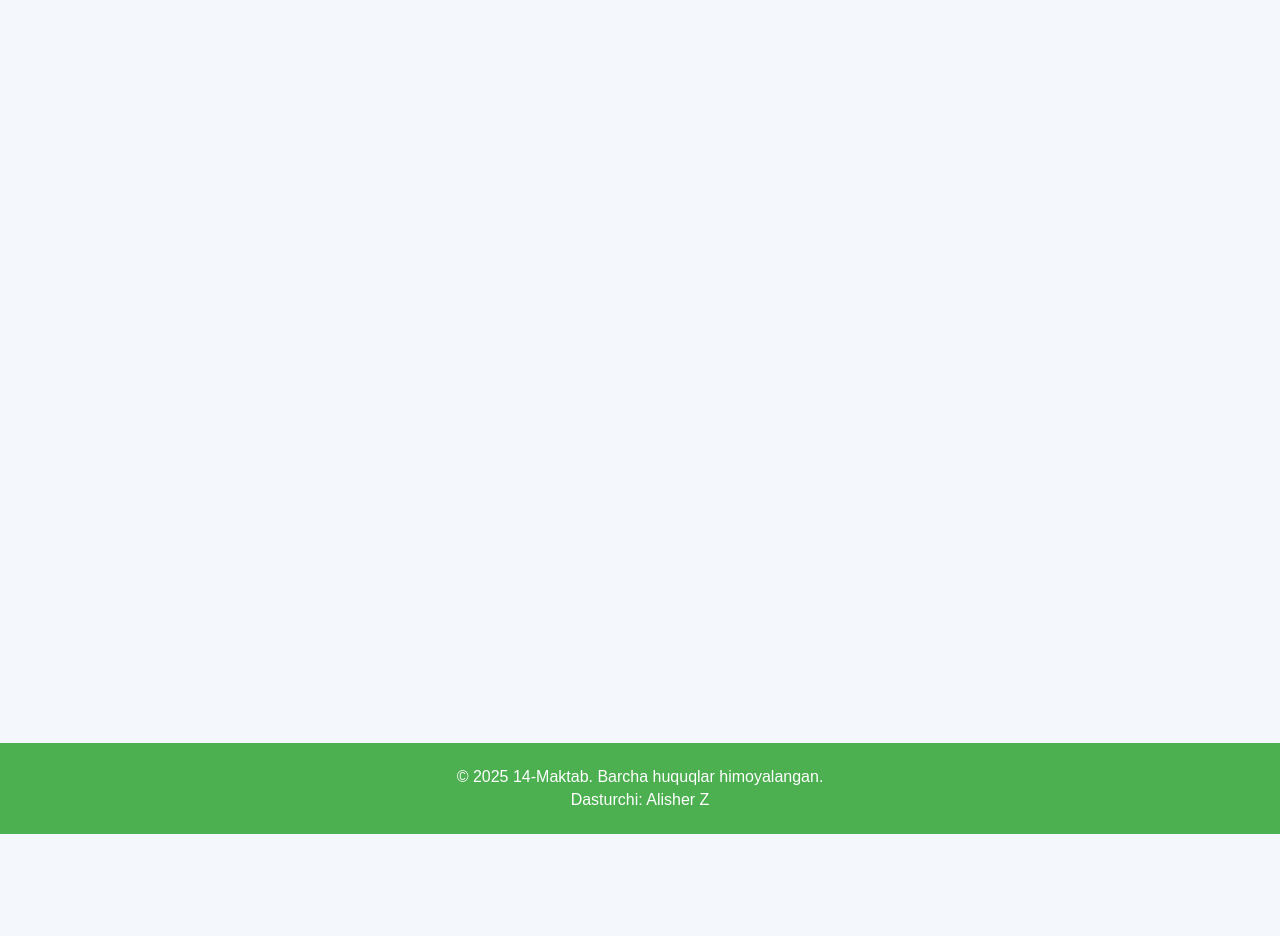
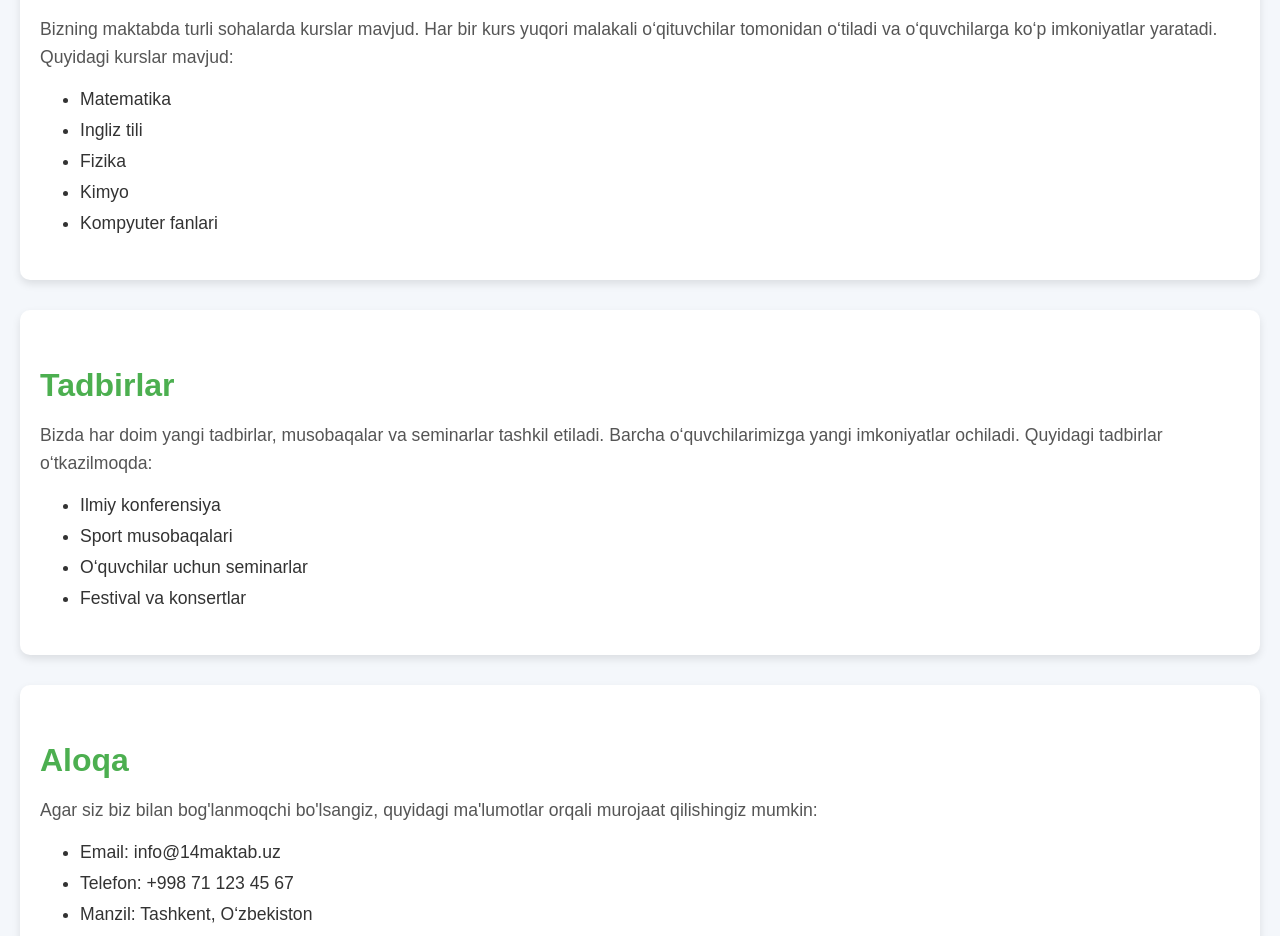
Before and after one commit to AlisherZayniddinov/14-maktab.uz, a plain HTML site: page index.html in a window 1280 px wide. Shown: the part 716-1652 px from the top of the page. Before the commit the page ends 1550 px from the top, so only its background shows below. Drawn offline with Linux system fonts and the light colour scheme.

Commit message:
O'zgartirildi 00:07

```diff
--- a/index.html
+++ b/index.html
@@ -24,35 +24,64 @@
     </header>
 
     <section id="home">
-        <h2>Bizning maktab</h2>
-        <p>14-maktab o'quvchilari uchun eng yaxshi imkoniyatlarni yaratadi!</p>
+        <h2>Bosh sahifa</h2>
+        <p>14-Maktab o‘quvchilari uchun eng yaxshi imkoniyatlarni yaratadi. O‘quvchilarga sifatli ta'lim taqdim etish bizning asosiy maqsadimizdir.</p>
     </section>
 
     <section id="about">
         <h2>Biz haqimizda</h2>
-        <p>14-Maktab ta'lim sohasida o'zining nufuzini topgan eng yaxshi maktablardan biridir.</p>
+        <p>14-Maktab — O‘zbekistonning etakchi ta’lim muassasalaridan biri. O‘quvchilarga zamonaviy o‘qitish metodlari, yuqori malakali o‘qituvchilar va eng yaxshi sharoitlar taqdim etiladi.</p>
     </section>
 
     <section id="courses">
         <h2>Kurslar</h2>
-        <p>Bizning maktabda turli sohalarda kurslar mavjud. Har bir kurs yuqori malakali o‘qituvchilar tomonidan o‘tiladi.</p>
+        <p>Bizning maktabda turli sohalarda kurslar mavjud. Har bir kurs yuqori malakali o‘qituvchilar tomonidan o‘tiladi va o‘quvchilarga ko‘p imkoniyatlar yaratadi. Quyidagi kurslar mavjud:</p>
+        <ul>
+            <li>Matematika</li>
+            <li>Ingliz tili</li>
+            <li>Fizika</li>
+            <li>Kimyo</li>
+            <li>Kompyuter fanlari</li>
+        </ul>
     </section>
 
     <section id="events">
         <h2>Tadbirlar</h2>
-        <p>Biz muntazam ravishda tadbirlar va musobaqalar tashkil etamiz. Yangi imkoniyatlar bilan tanishing!</p>
+        <p>Bizda har doim yangi tadbirlar, musobaqalar va seminarlar tashkil etiladi. Barcha o‘quvchilarimizga yangi imkoniyatlar ochiladi. Quyidagi tadbirlar o‘tkazilmoqda:</p>
+        <ul>
+            <li>Ilmiy konferensiya</li>
+            <li>Sport musobaqalari</li>
+            <li>O‘quvchilar uchun seminarlar</li>
+            <li>Festival va konsertlar</li>
+        </ul>
     </section>
 
     <section id="contact">
         <h2>Aloqa</h2>
-        <p>Agar siz biz bilan bog'lanmoqchi bo'lsangiz, quyidagi ma'lumotlar orqali murojaat qilishingiz mumkin.</p>
+        <p>Agar siz biz bilan bog'lanmoqchi bo'lsangiz, quyidagi ma'lumotlar orqali murojaat qilishingiz mumkin:</p>
+        <ul>
+            <li>Email: info@14maktab.uz</li>
+            <li>Telefon: +998 71 123 45 67</li>
+            <li>Manzil: Tashkent, O‘zbekiston</li>
+        </ul>
     </section>
 
     <section id="blog">
         <h2>Blog</h2>
         <p>14-Maktabdagi so‘nggi yangiliklar va maqolalar bilan tanishish uchun bizning blogimizni o‘qib chiqing.</p>
+        <ul>
+            <li><a href="#">Yangi kurslar haqida</a></li>
+            <li><a href="#">Maktabda o‘tkazilgan tadbirlar</a></li>
+            <li><a href="#">Maktabda muvaffaqiyatli o‘quvchilar</a></li>
+        </ul>
     </section>
 
     <footer>
         <p>&copy; 2025 14-Maktab. Barcha huquqlar himoyalangan.</p>
-        <p>Dasturchi: Alisher Z
+        <p>Dasturchi: Alisher Zayniddinov</p>
+    </footer>
+
+    <script src="script.js"></script> <!-- JavaScript fayli ulanishi -->
+</body>
+
+</html>
```
